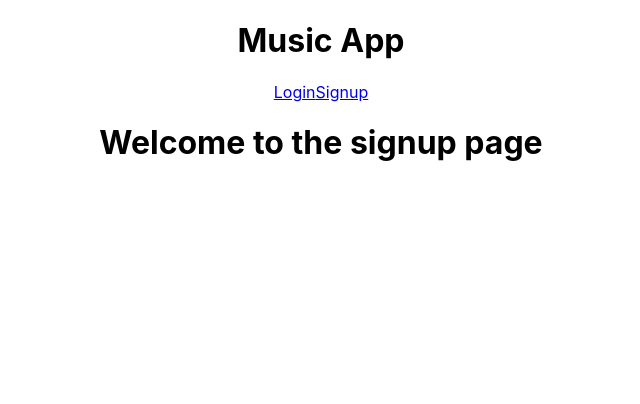
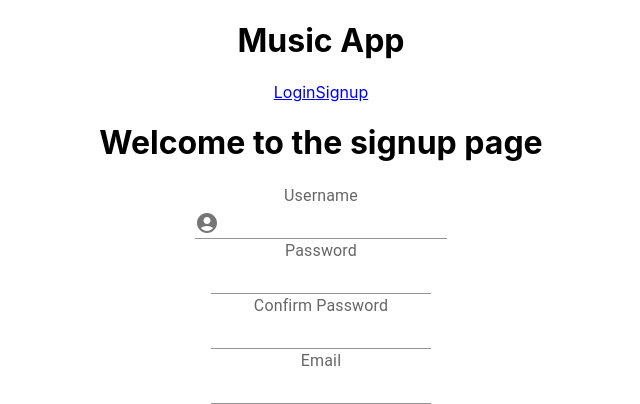
Before and after one commit to Keian-A/music-app-front, a React (Create React App) app: page /signup in a window 1280 px wide. Shown: the top 404 px of the page, without its empty margins (319-959 px from the left). Built offline with nearby package versions, Linux system fonts and the light colour scheme; the HTML template or start-up script is replaced by a standard one.

Commit message:
progress on signup page

```diff
--- a/package.json
+++ b/package.json
@@ -3,6 +3,10 @@
   "version": "0.1.0",
   "private": true,
   "dependencies": {
+    "@emotion/react": "^11.9.3",
+    "@emotion/styled": "^11.9.3",
+    "@mui/icons-material": "^5.8.4",
+    "@mui/material": "^5.8.7",
     "@testing-library/jest-dom": "^5.16.4",
     "@testing-library/react": "^13.3.0",
     "@testing-library/user-event": "^13.5.0",
--- a/public/index.html
+++ b/public/index.html
@@ -1,14 +1,13 @@
 <!DOCTYPE html>
 <html lang="en">
+
 <head>
   <meta charset="utf-8" />
   <link rel="icon" href="%PUBLIC_URL%/favicon.ico" />
   <meta name="viewport" content="width=device-width, initial-scale=1" />
   <meta name="theme-color" content="#000000" />
-    <meta
-      name="description"
-      content="Web site created using create-react-app"
-    />
+  <meta name="description" content="Web site created using create-react-app" />
+  <link rel="stylesheet" href="https://fonts.googleapis.com/icon?family=Material+Icons" />
   <link rel="apple-touch-icon" href="%PUBLIC_URL%/logo192.png" />
   <!--
       manifest.json provides metadata used when your web app is installed on a
@@ -26,6 +25,7 @@
     -->
   <title>React App</title>
 </head>
+
 <body>
   <noscript>You need to enable JavaScript to run this app.</noscript>
   <div id="root"></div>
@@ -40,4 +40,5 @@
       To create a production bundle, use `npm run build` or `yarn build`.
     -->
 </body>
+
 </html>
--- a/src/component/Login/Login.jsx
+++ b/src/component/Login/Login.jsx
@@ -2,6 +2,7 @@ function Login() {
     return (
         <div id="login">
             <h1>Welcome to the login page</h1>
+            <form></form>
         </div>
     );
 }
--- a/src/component/Signup/Signup.jsx
+++ b/src/component/Signup/Signup.jsx
@@ -1,7 +1,86 @@
+import { Box, TextField, InputLabel, Input, InputAdornment } from "@mui/material";
+import { AccountCircle } from "@mui/icons-material";
+import { useState } from "react";
+
 function Signup() {
+    let [tempPassword, setTempPassword] = useState("");
+    let [userObject, setUserObject] = useState({
+        username: "",
+        password: "",
+        email: ""
+    });
+
+    const handleInput = (e) => {
+        switch (e.target.id) {
+            case "username":
+                setUserObject({
+                    username: e.target.value,
+                    password: userObject.password,
+                    email: userObject.email
+                });
+                break;
+            case "email":
+                setUserObject({
+                    username: userObject.username,
+                    password: userObject.password,
+                    email: e.target.value
+                });
+                break;
+            case "confirmPassword":
+                if (e.target.value === tempPassword) {
+                    setUserObject({
+                        username: userObject.username,
+                        password: e.target.value,
+                        email: userObject.email
+                    });
+                }
+                // negative feedback validation
+                break;
+            default:
+                console.log("Something went wrong");
+        }
+    }
+
     return (
         <div id="signup">
             <h1>Welcome to the signup page</h1>
+            {/* creating the username textfield */}
+            <InputLabel htmlFor="input-with-icon-adornment">
+                Username
+            </InputLabel>
+            <Input
+                id="username"
+                startAdornment={
+                    <InputAdornment position="start">
+                        <AccountCircle />
+                    </InputAdornment>
+                }
+            />
+            {/* creating the password textfield */}
+            <InputLabel htmlFor="input-with-icon-adornment">
+                Password
+            </InputLabel>
+            <Input
+                onChange={(e) => setTempPassword(e.target.value)}
+                id="password"
+                type="password"
+            />
+            {/* creating the confirm password textfield */}
+            <InputLabel htmlFor="input-with-icon-adornment">
+                Confirm Password
+            </InputLabel>
+            <Input
+                id="confirmPassword"
+                type="password"
+            />
+            {/* creating the email textfield */}
+            <InputLabel htmlFor="input-with-icon-adornment">
+                Email
+            </InputLabel>
+            <Input
+                id="email"
+                type="email"
+            />
         </div>
     );
 }
```
Also changed, not shown: 2 other files (tests, documents, lock files or other folders). Lines whose indentation alone changed are shown as unchanged.
